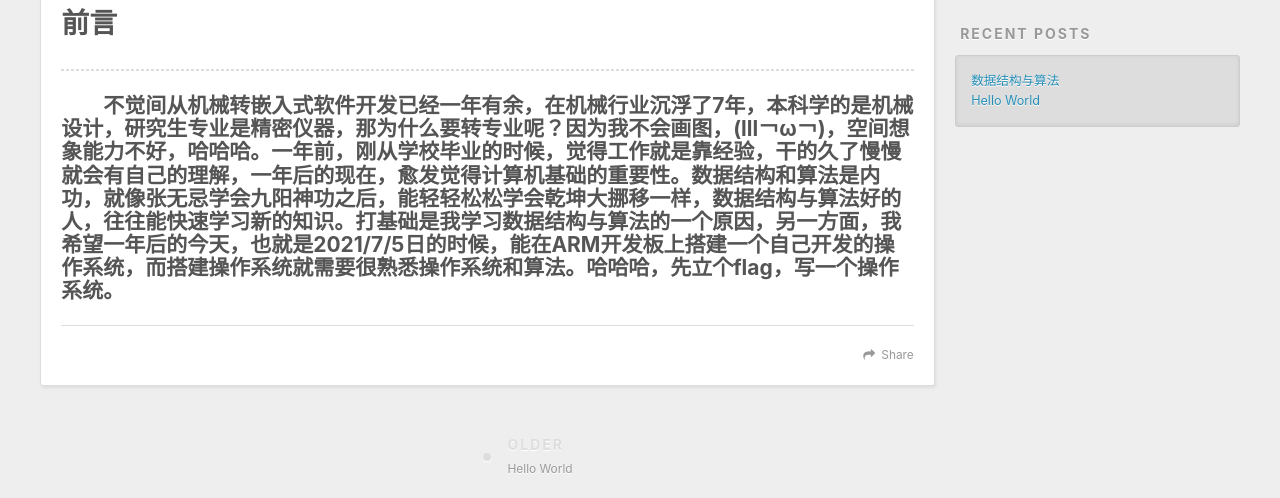
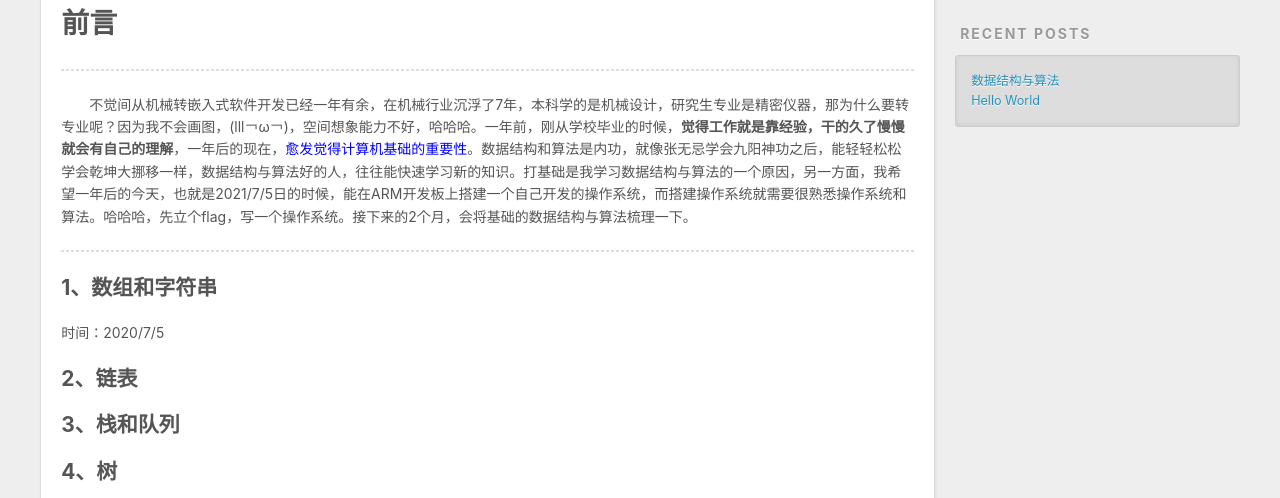
Before and after one commit to zzy666-hw/zzy666-hw.github.io, a plain HTML site: page 2020/07/04/数据结构与算法/index.html in a window 1280 px wide. Shown: the part 454-952 px from the top of the page. Drawn offline with nearby package versions, Linux system fonts and the light colour scheme.

Commit message:
Site updated: 2020-07-05 00:37:15

```diff
--- a/2020/07/04/数据结构与算法/index.html
+++ b/2020/07/04/数据结构与算法/index.html
@@ -15,7 +15,7 @@
 <meta property="og:description" content="前言 &amp;emsp;&amp;emsp;不觉间从机械转嵌入式软件开发已经一年有余，在机械行业沉浮了7年，本科学的是机械设计，研究生专业是精密仪器，那为什么要转专业呢？因为我不会画图，(lll￢ω￢)，空间想象能力不好，哈哈哈。一年前，刚从学校毕业的时候，觉得工作就是靠经验，干的久了慢慢就会有自己的理解，一年后的现在，愈发觉得计算机基础的重要性。数据结构和算法是内功，就像张无忌学会九阳神功之后，能轻轻松松学会">
 <meta property="og:locale" content="en_US">
 <meta property="article:published_time" content="2020-07-04T12:07:01.238Z">
-<meta property="article:modified_time" content="2020-07-04T16:17:35.479Z">
+<meta property="article:modified_time" content="2020-07-04T16:30:00.167Z">
 <meta property="article:author" content="John Doe">
 <meta name="twitter:card" content="summary">
 
@@ -89,7 +89,10 @@
     <div class="article-entry" itemprop="articleBody">
 
         <h1 id="前言"><a href="#前言" class="headerlink" title="前言"></a>前言</h1><hr>
-<h2 id="emsp-emsp-不觉间从机械转嵌入式软件开发已经一年有余，在机械行业沉浮了7年，本科学的是机械设计，研究生专业是精密仪器，那为什么要转专业呢？因为我不会画图，-lll￢ω￢-，空间想象能力不好，哈哈哈。一年前，刚从学校毕业的时候，觉得工作就是靠经验，干的久了慢慢就会有自己的理解，一年后的现在，愈发觉得计算机基础的重要性。数据结构和算法是内功，就像张无忌学会九阳神功之后，能轻轻松松学会乾坤大挪移一样，数据结构与算法好的人，往往能快速学习新的知识。打基础是我学习数据结构与算法的一个原因，另一方面，我希望一年后的今天，也就是2021-7-5日的时候，能在ARM开发板上搭建一个自己开发的操作系统，而搭建操作系统就需要很熟悉操作系统和算法。哈哈哈，先立个flag，写一个操作系统。"><a href="#emsp-emsp-不觉间从机械转嵌入式软件开发已经一年有余，在机械行业沉浮了7年，本科学的是机械设计，研究生专业是精密仪器，那为什么要转专业呢？因为我不会画图，-lll￢ω￢-，空间想象能力不好，哈哈哈。一年前，刚从学校毕业的时候，觉得工作就是靠经验，干的久了慢慢就会有自己的理解，一年后的现在，愈发觉得计算机基础的重要性。数据结构和算法是内功，就像张无忌学会九阳神功之后，能轻轻松松学会乾坤大挪移一样，数据结构与算法好的人，往往能快速学习新的知识。打基础是我学习数据结构与算法的一个原因，另一方面，我希望一年后的今天，也就是2021-7-5日的时候，能在ARM开发板上搭建一个自己开发的操作系统，而搭建操作系统就需要很熟悉操作系统和算法。哈哈哈，先立个flag，写一个操作系统。" class="headerlink" title="&emsp;&emsp;不觉间从机械转嵌入式软件开发已经一年有余，在机械行业沉浮了7年，本科学的是机械设计，研究生专业是精密仪器，那为什么要转专业呢？因为我不会画图，(lll￢ω￢)，空间想象能力不好，哈哈哈。一年前，刚从学校毕业的时候，觉得工作就是靠经验，干的久了慢慢就会有自己的理解，一年后的现在，愈发觉得计算机基础的重要性。数据结构和算法是内功，就像张无忌学会九阳神功之后，能轻轻松松学会乾坤大挪移一样，数据结构与算法好的人，往往能快速学习新的知识。打基础是我学习数据结构与算法的一个原因，另一方面，我希望一年后的今天，也就是2021/7/5日的时候，能在ARM开发板上搭建一个自己开发的操作系统，而搭建操作系统就需要很熟悉操作系统和算法。哈哈哈，先立个flag，写一个操作系统。"></a>&emsp;&emsp;不觉间从机械转嵌入式软件开发已经一年有余，在机械行业沉浮了7年，本科学的是机械设计，研究生专业是精密仪器，那为什么要转专业呢？因为我不会画图，(lll￢ω￢)，空间想象能力不好，哈哈哈。一年前，刚从学校毕业的时候，<strong>觉得工作就是靠经验，干的久了慢慢就会有自己的理解</strong>，一年后的现在，<strong>愈发觉得计算机基础的重要性</strong>。数据结构和算法是内功，就像张无忌学会九阳神功之后，能轻轻松松学会乾坤大挪移一样，数据结构与算法好的人，往往能快速学习新的知识。打基础是我学习数据结构与算法的一个原因，另一方面，我希望一年后的今天，也就是2021/7/5日的时候，能在ARM开发板上搭建一个自己开发的操作系统，而搭建操作系统就需要很熟悉操作系统和算法。哈哈哈，先立个flag，写一个操作系统。</h2>
+<p>&emsp;&emsp;不觉间从机械转嵌入式软件开发已经一年有余，在机械行业沉浮了7年，本科学的是机械设计，研究生专业是精密仪器，那为什么要转专业呢？因为我不会画图，(lll￢ω￢)，空间想象能力不好，哈哈哈。一年前，刚从学校毕业的时候，<strong>觉得工作就是靠经验，干的久了慢慢就会有自己的理解</strong>，一年后的现在，<font color=blue>愈发觉得计算机基础的重要性</font>。数据结构和算法是内功，就像张无忌学会九阳神功之后，能轻轻松松学会乾坤大挪移一样，数据结构与算法好的人，往往能快速学习新的知识。打基础是我学习数据结构与算法的一个原因，另一方面，我希望一年后的今天，也就是2021/7/5日的时候，能在ARM开发板上搭建一个自己开发的操作系统，而搭建操作系统就需要很熟悉操作系统和算法。哈哈哈，先立个flag，写一个操作系统。接下来的2个月，会将基础的数据结构与算法梳理一下。</p>
+<hr>
+<h2 id="1、数组和字符串"><a href="#1、数组和字符串" class="headerlink" title="1、数组和字符串"></a>1、数组和字符串</h2><p>时间：2020/7/5</p>
+<h2 id="2、链表"><a href="#2、链表" class="headerlink" title="2、链表"></a>2、链表</h2><h2 id="3、栈和队列"><a href="#3、栈和队列" class="headerlink" title="3、栈和队列"></a>3、栈和队列</h2><h2 id="4、树"><a href="#4、树" class="headerlink" title="4、树"></a>4、树</h2><h2 id="5、图"><a href="#5、图" class="headerlink" title="5、图"></a>5、图</h2><h2 id="6、算法"><a href="#6、算法" class="headerlink" title="6、算法"></a>6、算法</h2>
 
     </div>
     <footer class="article-footer">
```
Also changed, not shown: index.html (+4 -1 lines).
